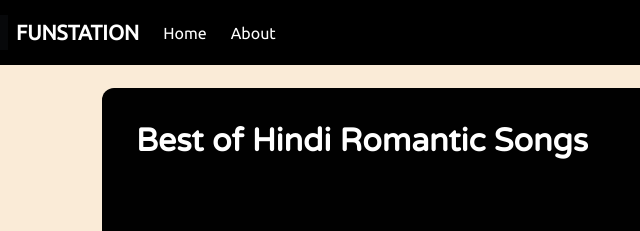
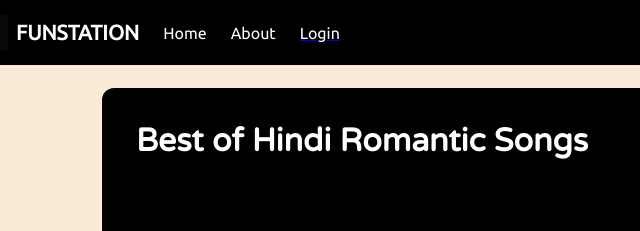
Before and after one commit to vanshika1616/SCM-PROJECT, a plain HTML site: page IWT Project/index.html in a window 1280 px wide. Shown: the top 231 px of the page, 56-696 px from the left. Drawn offline with Linux system fonts and the light colour scheme.

Commit message:
Update index.html
Added login page

```diff
--- a/IWT Project/index.html
+++ b/IWT Project/index.html
@@ -10,6 +10,11 @@
             <li class="brand"><img src="logo.jpeg" alt="FS"> FUNSTATION</li>
             <li>Home</li>
             <li>About</li>
+            <a href="login Page.html">
+                <li style="color:white ;"> Login</li>
+                </a>
+
+
         </ul>
     </nav>
 
```
